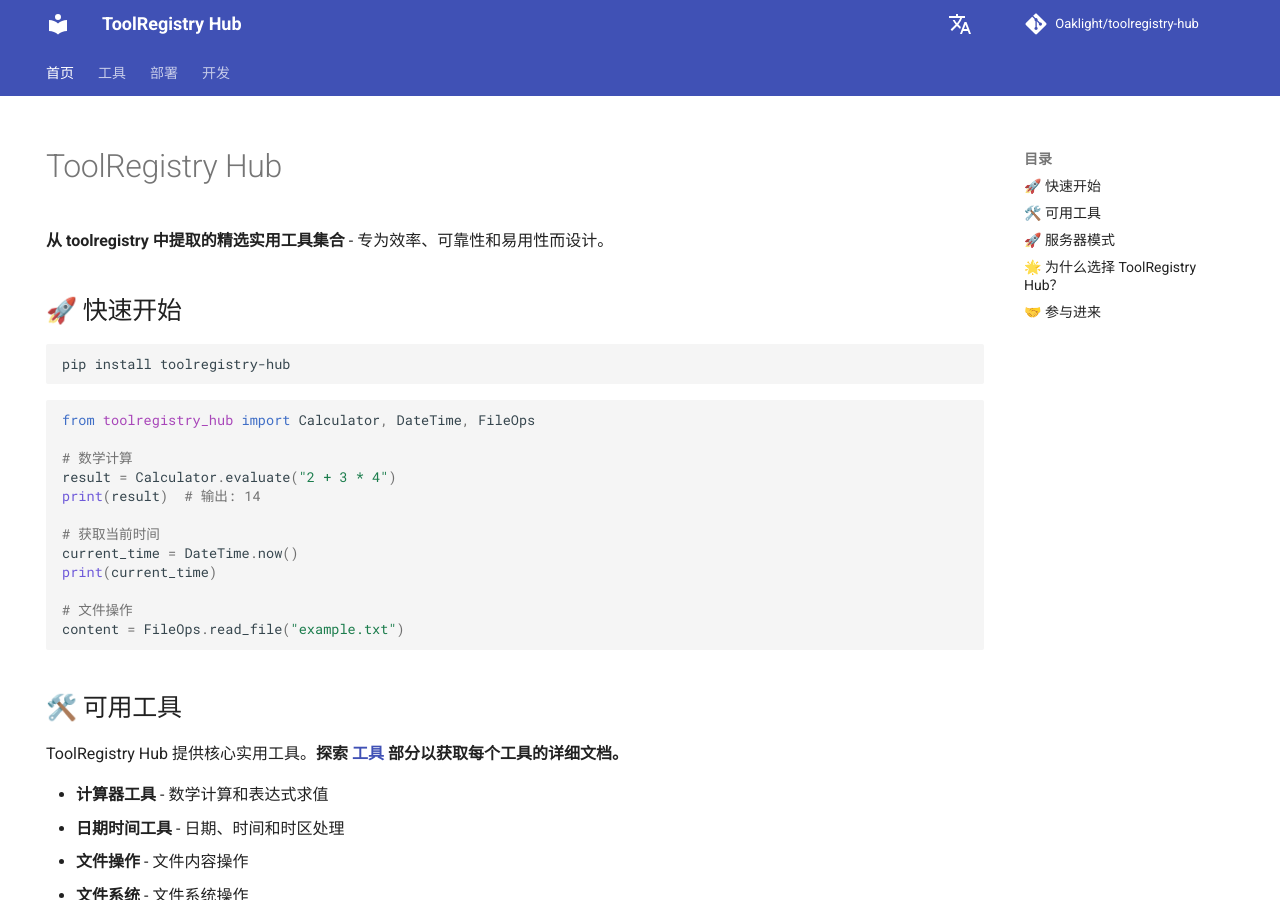
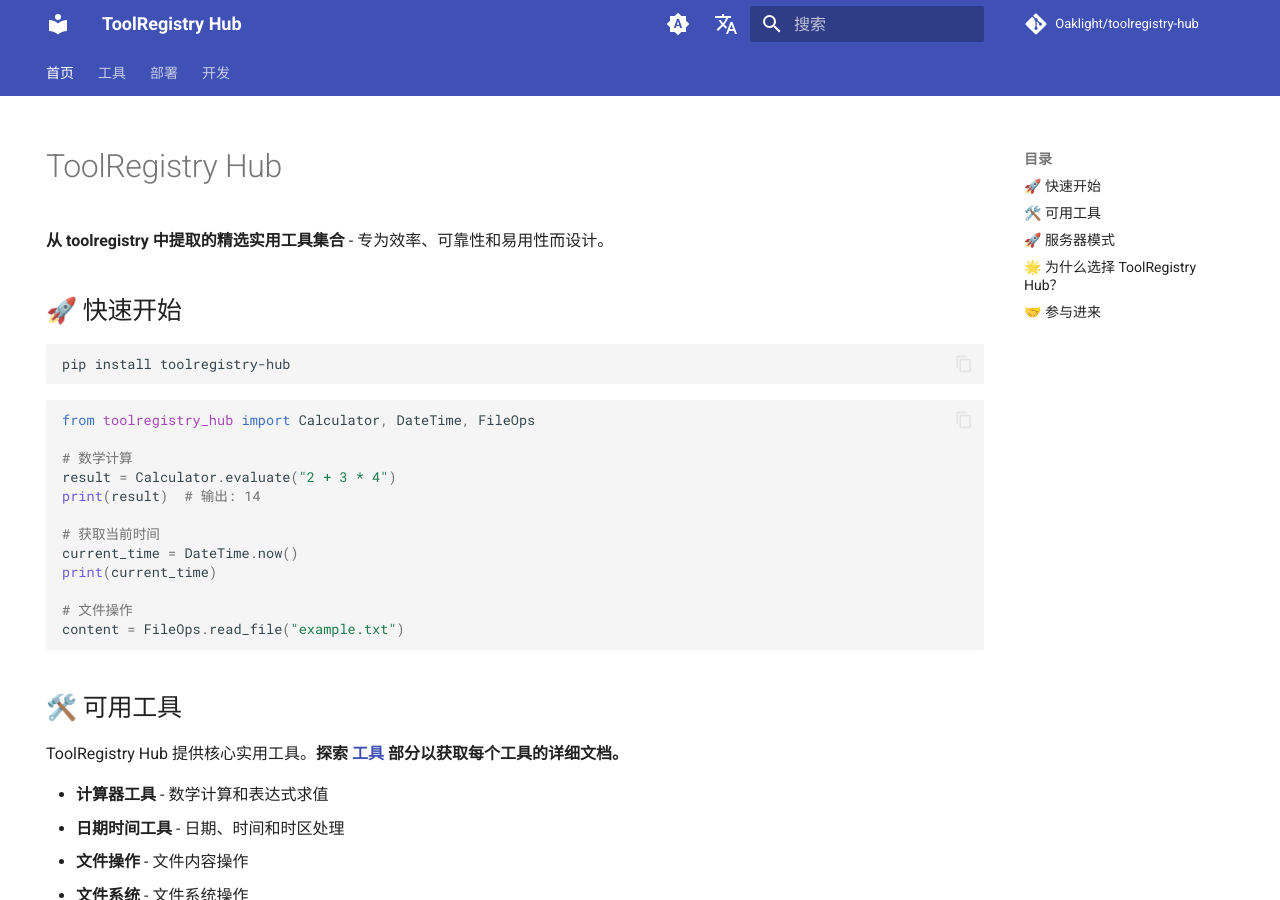
Before and after one commit to Oaklight/toolregistry-hub, an MkDocs documentation site: the page built from docs/index.md, in a window 1280 px wide and 900 px high. Built offline with MkDocs 1.6.1 and Material for MkDocs 9.7.7, drawn with Linux system fonts in a browser that asks for light colours; comment, search, counter and statistics services are not loaded.

Commit message:
📝 docs(material): enhance theme configuration with dark mode and new features
- add automatic light/dark mode switching based on system preference
- configure indigo primary color for both themes
- enable search suggestions for improved UX
- add code block copy functionality
- add Chinese comments for dark mode configuration
- configure search plugin with enhanced language support and separators

```diff
--- a/mkdocs.yml
+++ b/mkdocs.yml
@@ -10,6 +10,28 @@ docs_dir: docs
 # Theme configuration
 theme:
   name: material
+  palette:
+    # 支持自动切换（跟随系统）
+    - media: "(prefers-color-scheme)"
+      toggle:
+        icon: material/brightness-auto
+        name: Switch to light mode
+    # 明亮模式
+    - media: "(prefers-color-scheme: light)"
+      scheme: default
+      primary: indigo
+      accent: indigo
+      toggle:
+        icon: material/brightness-7
+        name: Switch to dark mode
+    # 暗黑模式
+    - media: "(prefers-color-scheme: dark)"
+      scheme: slate
+      primary: indigo
+      accent: indigo
+      toggle:
+        icon: material/brightness-4
+        name: Switch to system preference
   features:
     - navigation.tabs
     - navigation.sections
@@ -18,6 +40,8 @@ theme:
     - navigation.indexes
     - search.highlight
     - search.share
+    - search.suggest
+    - content.code.copy
   language: zh
   # use_directory_urls: true
 
@@ -64,6 +88,9 @@ markdown_extensions:
 
 # Plugins
 plugins:
+  - search:
+      lang: en
+      separator: '[\s\-,:!=\[\]()"`/]+|\.(?!\d)|&[lg]t;|(?!\b)(?=[A-Z][a-z])'
   - mkdocstrings:
       handlers:
         python:
```
